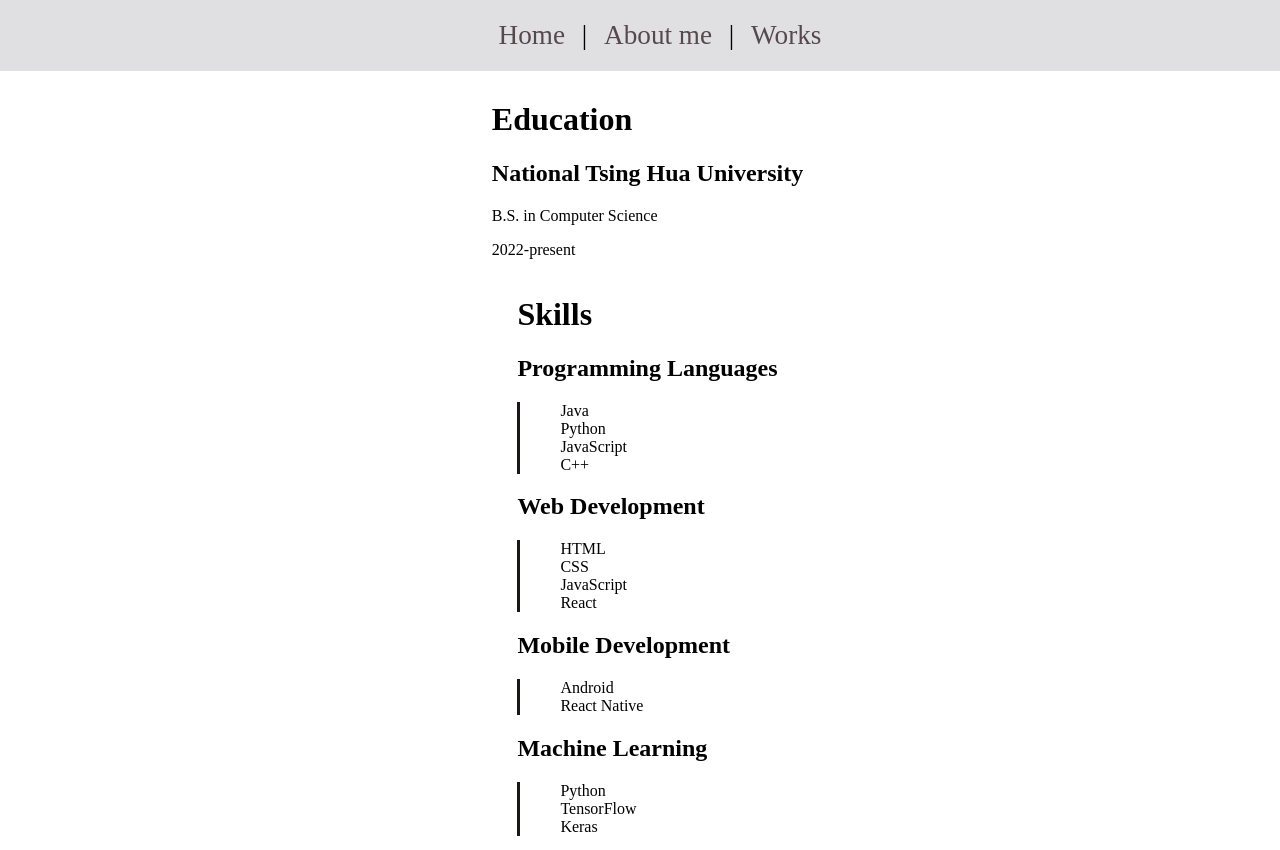
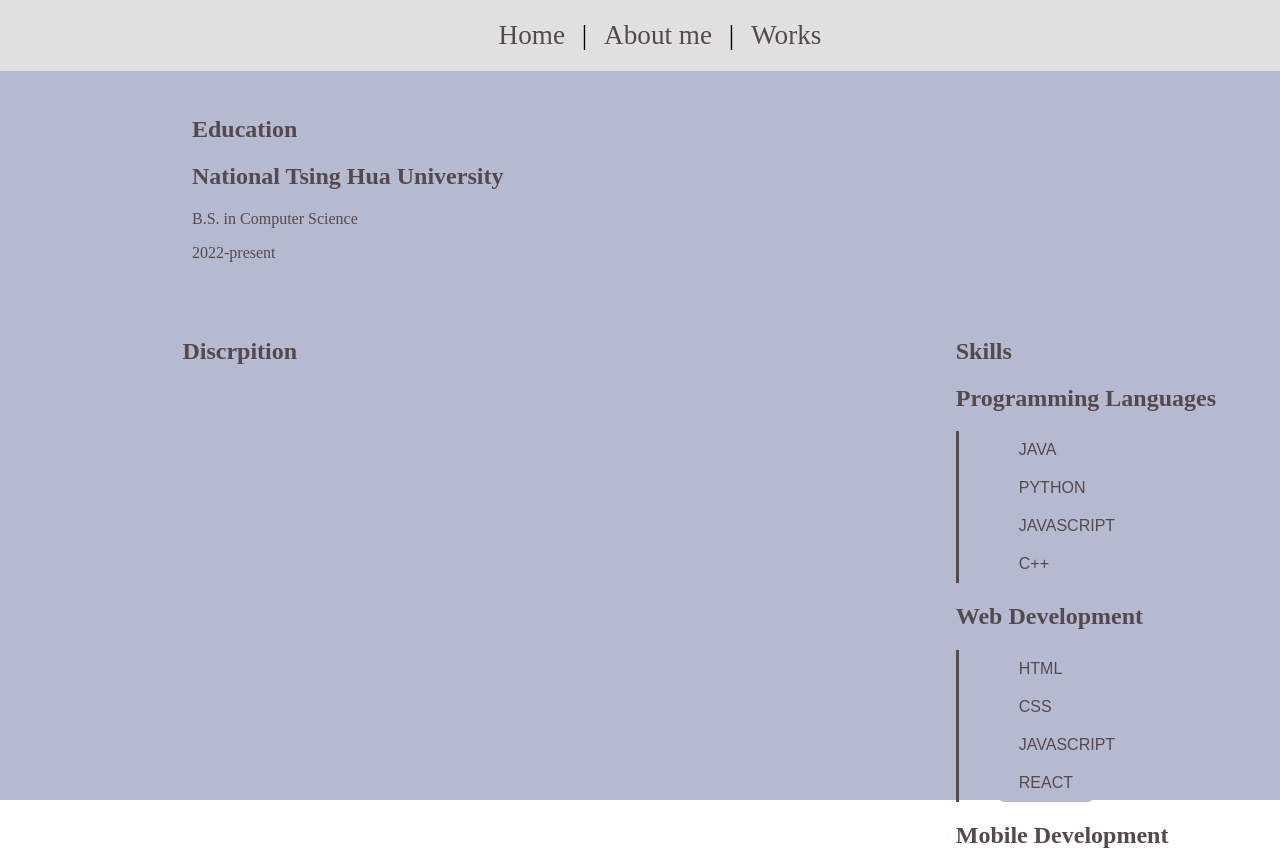
Before and after one commit to kevin20010808/APPlabs, a Vue app in the folder Applabs/: page /about in a window 1280 px wide. Shown: the top 850 px of the page. Built offline with nearby package versions, Linux system fonts and the light colour scheme.

Commit message:
commit 9/30

```diff
--- a/Applabs/src/App.vue
+++ b/Applabs/src/App.vue
@@ -20,14 +20,7 @@ export default {
 
 <style>
 
-.app {
-  font-family: Avenir, Helvetica, Arial, sans-serif;
-  -webkit-font-smoothing: antialiased;
-  -moz-osx-font-smoothing: grayscale;
-  color: #2c3e50;
-  margin: 0;
-  padding: 0;
-}
+
 
 .navbar {
   background-color: #E0E0E2;
@@ -46,12 +39,9 @@ export default {
 .navbar a{
   text-decoration: none;
   color: #56494C;
-  margin: 0 10px;
+  padding: 0 10px;
 }
 
-nav a.router-link-exact-active {
-  border-color: #131416;
 
-}
 
 </style>
--- a/Applabs/src/components/About.vue
+++ b/Applabs/src/components/About.vue
@@ -1,29 +1,42 @@
 <template>
+  <div class="background"></div>
   <div class="about">
-    <div class="education">
+    <article class="education">
       <h1>Education</h1>
         <h2>{{ education.school }}</h2>
         <p>{{ education.degree }}</p>
         <p>{{ education.year }}</p>
+    </article>
+    <article class="interact">
+      <div class="discrpition">
+        <h1>Discrpition</h1>
+        <div class="content">
+          <p> {{ discrpitionContent }}</p>
+        </div>
       </div>
       <div class="skills">
         <h1>Skills</h1>
         <div v-for="(values,key) in skill">
           <h2>{{ key }}</h2>
           <ul>
-          <li v-for="val in values" >{{ val }}</li>
+            <li v-for="val in values" :key="val">
+              <button @click="showDis(val)" class="value">{{ val }}</button>
+            </li>
           </ul>
         </div>
       </div>
+    </article>
   </div>
+
 </template>
 
 <script setup>
+import { ref } from 'vue';
+const discrpitionContent = ref('');
 const education = {
   school: 'National Tsing Hua University',
   degree: 'B.S. in Computer Science',
   year: '2022-present',
-  discrpition: '',
 }
 const skill = {
   "Programming Languages": ['Java', 'Python', 'JavaScript', 'C++'],
@@ -32,19 +45,93 @@ const skill = {
   "Machine Learning": ['Python', 'TensorFlow', 'Keras'],
   "Tranferable Skills": ['Problem Solving', 'Teamwork', 'Communication', 'Time Management'],
 }
+
+const discrpition = {
+  "Java": "Java is a high-level, class-based, object-oriented programming language that is designed to have as few implementation dependencies as possible.",
+  "Python": "Python is an interpreted, high-level, general-purpose programming language.",
+  "JavaScript": "JavaScript is a high-level, interpreted programming language that conforms to the ECMAScript specification.",
+  "C++": "C++ is a general-purpose programming language created by Bjarne Stroustrup as an extension of the C programming language.",
+  "HTML": "HTML is the standard markup language for documents designed to be displayed in a web browser.",
+  "CSS": "CSS is a style sheet language used for describing the presentation of a document written in a markup language such as HTML.",
+  "React": "React is an open-source, front end, JavaScript library for building user interfaces or UI components.",
+  "Android": "Android is a mobile operating system based on a modified version of the Linux kernel and other open source software.",
+  "React Native": "React Native is an open-source mobile application framework created by Facebook, Inc.",
+  "TensorFlow": "TensorFlow is an end-to-end open source platform for machine learning.",
+  "Keras": "Keras is an open-source deep learning API written in Python.",
+  "Problem Solving": "Problem solving consists of using generic or ad hoc methods in an orderly manner to find solutions to problems.",
+  "Teamwork": "Teamwork is the collaborative effort of a group to achieve a common goal or to complete a task in the most effective and efficient way.",
+  "Communication": "Communication is the act of conveying meanings from one entity or group to another through the use of mutually understood signs, symbols, and semiotic rules.",
+  "Time Management": "Time management is the process of planning and exercising conscious control of time spent on specific activities, especially to increase effectiveness, efficiency, and productivity.",
+}
+
+function showDis(val) {
+  return discrpitionContent.value = discrpition[val];
+}
+
+
 </script>
 
-<style scoped>
+<style>
+
+
+
+body {
+  margin: 0;
+}
+
+.background {
+  background-color: #B5BAD0;
+  position: fixed;
+  width: 100%;
+  height: 100%;
+  z-index: -1;
+}
+
 .about {
-  margin-bottom: 20px;
-  padding-left: 15px;
-  margin-top: 10vh;
   display: flex;
+  color: #56494C;
+  padding-top: 12vh;
   flex-direction: column;
-  align-items: center;
 }
+
 .about ul {
-  border-left: solid rgb(27, 23, 23);
+  border-left: solid #56494C;
   list-style-type: none;
 }
+
+
+.value {
+  border: none;
+  background-color: #B5BAD0;
+  margin: 0;
+}
+
+.value:hover {
+  background-color: #f0f0f0;
+  cursor: pointer;
+}
+
+.education {
+  padding-left: 15%;
+}
+
+.interact{
+  display: flex;
+  padding-top: 5vh;
+  padding-right: 5%;
+  justify-content: space-between;
+}
+
+.discrpition {
+  padding-left: 15%;
+  width: 60%;
+}
+
+.content {
+  line-height: 2;
+  font-size: large;
+  margin-top: auto;
+  text-align: left;
+}
+
 </style>
--- a/Applabs/src/components/Home.vue
+++ b/Applabs/src/components/Home.vue
@@ -14,7 +14,7 @@
     </div>
     <div class="home">
         <div class="works">
-            <h1>Works</h1>
+            <h1>Related Works</h1>
             <div class="theworks">
                 <li v-for="work in works" :key="work.id">
                     <a :href="work.url" target="_blank">
@@ -46,16 +46,6 @@
 </template>
 
 <script setup>
-
-function mounted() {
-        window.addEventListener('scroll', this.handleScroll)
-}
-
-function destroyed() {
-    window.removeEventListener('scroll', this.handleScroll)
-}
-
-
 const info = {
     name: 'Chen Yen-Cheng',
     title: 'Student at CS department of NTHU',
@@ -78,14 +68,14 @@ const theworks = []
 .home {
     background-color: #E0E0E2;
     color: #56494C;
-    padding: 10px;
-    height: 62vh;
+    height: 63vh;
     border-radius: 10px;
     text-align: center;
 }
 
+
 .home h1 {
-    margin-top: 60px;
+    padding-top: 40px;
     font-size: 2em;
     font-weight: bold;
 }
@@ -119,7 +109,6 @@ const theworks = []
 
 
 .parallax-container {
-  padding-top: 60px;
   position: relative;
   height: 70vh;
 
@@ -131,12 +120,12 @@ const theworks = []
     border-radius: 50%;
     box-shadow: 0 0 10px rgba(0, 0, 0, 0.5);
     /* put in right center*/
-    margin-left: 50px;
+    margin-left: 30px;
     margin-top: 300px;
 }
 
 .background-img {
-    padding-bottom: 60px;
+    padding-bottom: 55px;
     position: fixed;
     background-color: #B5BAD0;
     /* background-image: url('../assets/background.jpg'); */
@@ -176,7 +165,7 @@ const theworks = []
 }
 
 .contact{
-    margin-top: 27vh;
+    margin-top: 25vh;
     margin-bottom: auto;
 }
 .mail {
--- a/Applabs/src/components/Works.vue
+++ b/Applabs/src/components/Works.vue
@@ -5,10 +5,10 @@
             <li v-for="work in works" :key="work.id">
                 <h1> {{ work.title }} </h1>
                 <p> {{ work.description }} </p>
-                <!-- <img :src="work.image" class="icon"/> -->
             </li>
         </div>
     </div>
+
 </template>
 
 <script setup>
@@ -30,6 +30,8 @@ const works = [
     }
 ]
 
+
+
 </script>
 
 <style>
```
Lines whose indentation alone changed are shown as unchanged.
